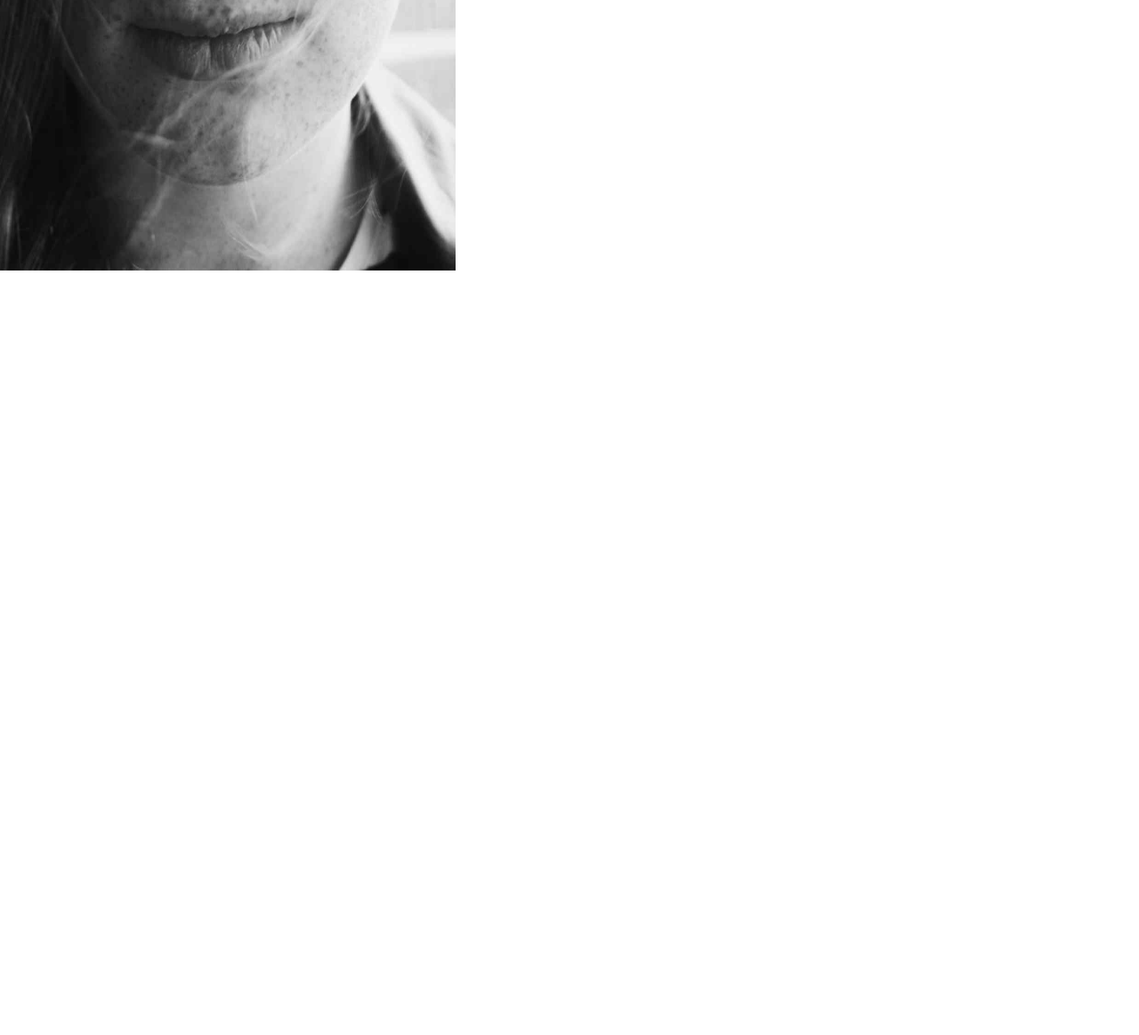
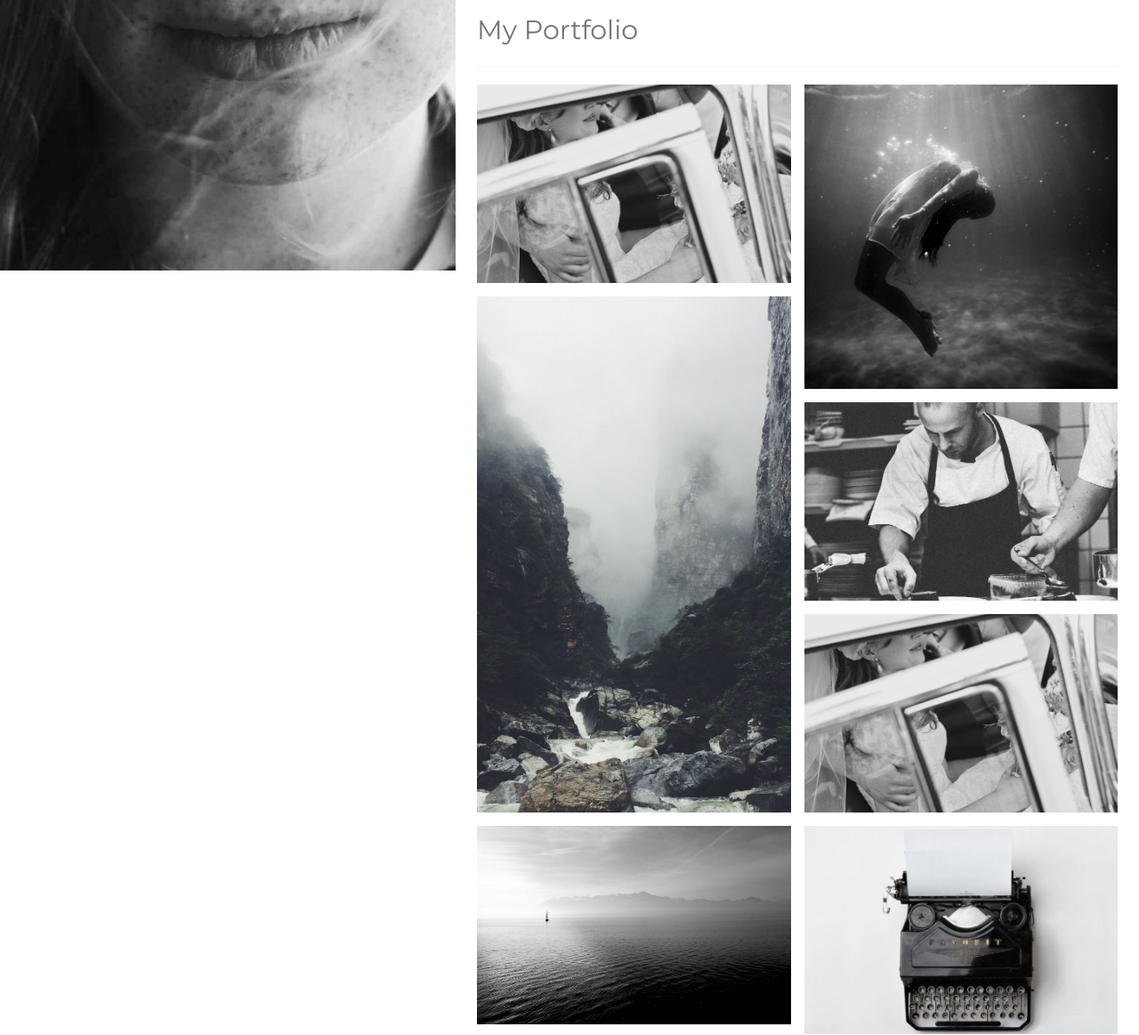
Before and after one commit to DavePensado/fullscreen-layout, a plain HTML site: page index.html in a window 1280 px wide. Shown: the part 520-1683 px from the top of the page at 89% size. Before the commit the page ends 1000 px from the top, so only its background shows below. Drawn offline with Linux system fonts and the light colour scheme.

Commit message:
end the my portfolio part

```diff
--- a/assets/css/base.css
+++ b/assets/css/base.css
@@ -5,6 +5,10 @@
 }
 
 main {
+  display: flex;
+  flex-direction: column;
+  justify-content: center;
+
   width: 60%;
   position: relative;
   z-index: 0;
@@ -19,12 +23,18 @@ html {
 body {
   display: flex;
   font-family: 'Montserrat', sans-serif;
-  height: 1000px;
 }
 
 a {
   color: inherit;
   text-decoration: none;
+}
+
+.dividing-line {
+  border: none;
+  border-top: 1px solid var(--line-grey);
+  opacity: .6;
+  margin: 2rem 0;
 }
 
 :root {
@@ -34,4 +44,5 @@ a {
   --dark-grey: #616161;
   --light-grey: #f1f1f1;
   --hover-grey: #ccc;
+  --line-grey: #eee;
 }
--- a/assets/css/header.css
+++ b/assets/css/header.css
@@ -1,4 +1,3 @@
-
 
 .left-side-web {
   position: relative;
@@ -6,7 +5,7 @@
 }
 
 .photo-girl {
-  width: 51.7rem;
+  min-width: 51.7rem;
   height: 105vh;
   object-position: 0 -1.6rem;
   position: fixed;
@@ -40,7 +39,7 @@
   font-size: 1.5rem;
   font-weight: 400;
   font-family: inherit;
-  padding: 1.2rem 2.4rem;
+  padding: 1.3rem 2.4rem;
 
   transition: all .4s ease;
 }
--- /dev/null
+++ b/assets/css/my-profile.css
@@ -0,0 +1,61 @@
+.my-portfolio-container {
+  padding-top: 1.6rem;
+  color: var(--main-grey);
+  margin: 0 auto;
+  max-width: 98rem;
+}
+
+.my-portfolio-heading {
+  font-size: 3rem;
+  margin: 1rem 0 2.5rem;
+}
+
+.my-portfolio-grid {
+  display: grid;
+  grid-template-columns: repeat(2, 1fr);
+  grid-template-rows: repeat(9, 10.4rem);
+  grid-column-gap: 1.5rem;
+  grid-row-gap: 1.5rem;
+}
+
+.grid-img {
+  width: 100%;
+  height: 100%;
+  object-fit: cover;
+  object-position: center;
+}
+
+.my-portfolio-grid :nth-child(1) {
+  grid-row: 1 / 3;
+}
+
+.my-portfolio-grid :nth-child(2) {
+  grid-column: 2 / 3;
+  grid-row: 1 / 4;
+}
+
+.my-portfolio-grid :nth-child(3) {
+  grid-column: 1 / 2;
+  grid-row: 3 / 8;
+}
+
+.my-portfolio-grid :nth-child(4) {
+  grid-column: 2 / 3;
+  grid-row: 4 / 6;
+}
+
+.my-portfolio-grid :nth-child(5) {
+  grid-column: 2 / 3;
+  grid-row: 6 / 8;
+}
+
+.my-portfolio-grid :nth-child(6) {
+  grid-column: 1 / 2;
+  grid-row: 8 / 10;
+}
+
+.my-portfolio-grid :nth-child(7) {
+  grid-column: 2 / 3;
+  grid-row: 8 / 10;
+  height: 105%;
+}
--- a/index.html
+++ b/index.html
@@ -35,6 +35,22 @@
       </article>
 
     </header>
+
+    <section class="my-portfolio-container">
+      <h2 class="my-portfolio-heading">My Portfolio</h2>
+
+        <hr class="dividing-line">
+
+      <article class="my-portfolio-grid">
+        <img src="./assets/img/grid-img/wedding.jpg" alt="img" class="grid-img">
+        <img src="./assets/img/grid-img/underwater.jpg" alt="img" class="grid-img">
+        <img src="./assets/img/grid-img/rocks.jpg" alt="img" class="grid-img">
+        <img src="./assets/img/grid-img/chef.jpg" alt="img" class="grid-img">
+        <img src="./assets/img/grid-img/profile_girl.jpg" alt="img" class="grid-img">
+        <img src="./assets/img/grid-img/sailboat.jpg" alt="img" class="grid-img">
+        <img src="./assets/img/grid-img/p6.jpg" alt="img" class="grid-img">
+      </article>
+    </section>
   </main>
 
   <script src="https://kit.fontawesome.com/b309cdc068.js" crossorigin="anonymous"></script>
--- a/main.css
+++ b/main.css
@@ -2,3 +2,4 @@
 @import url(./assets/css/base.css);
 @import url(./assets/css/header.css);
 @import url(./assets/css/hidden-menu.css);
+@import url(./assets/css/my-profile.css);
```
